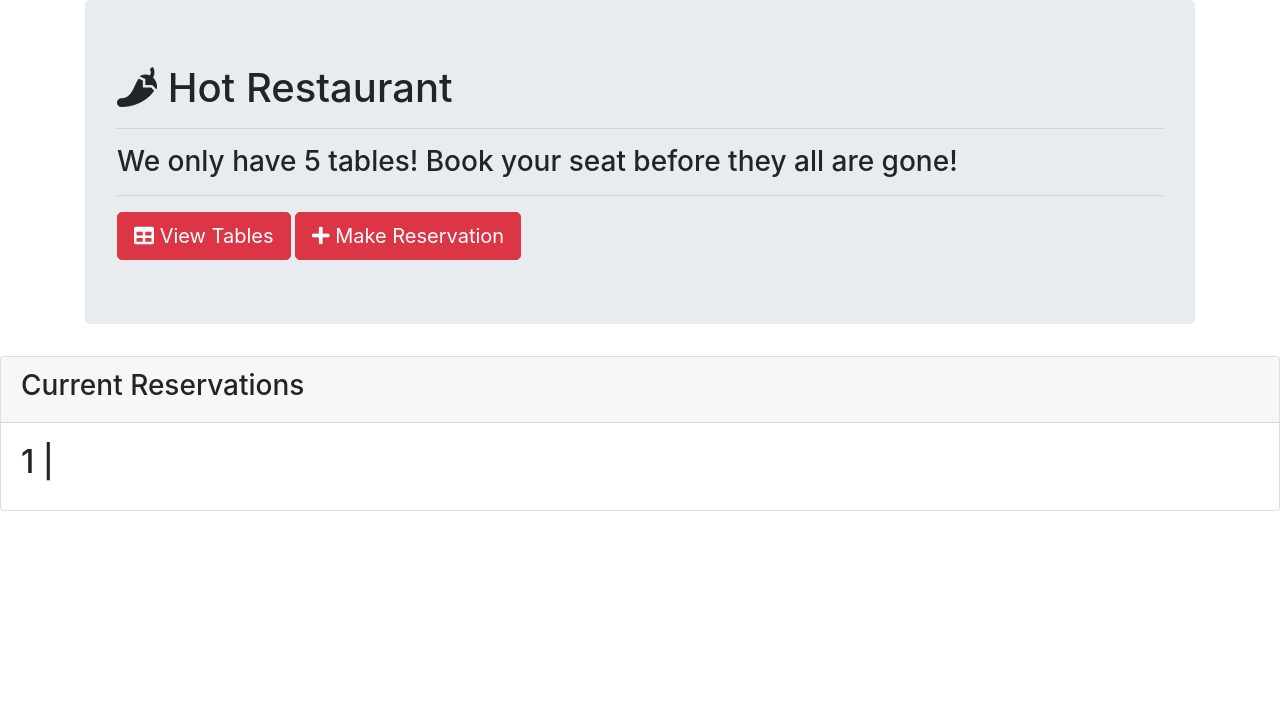
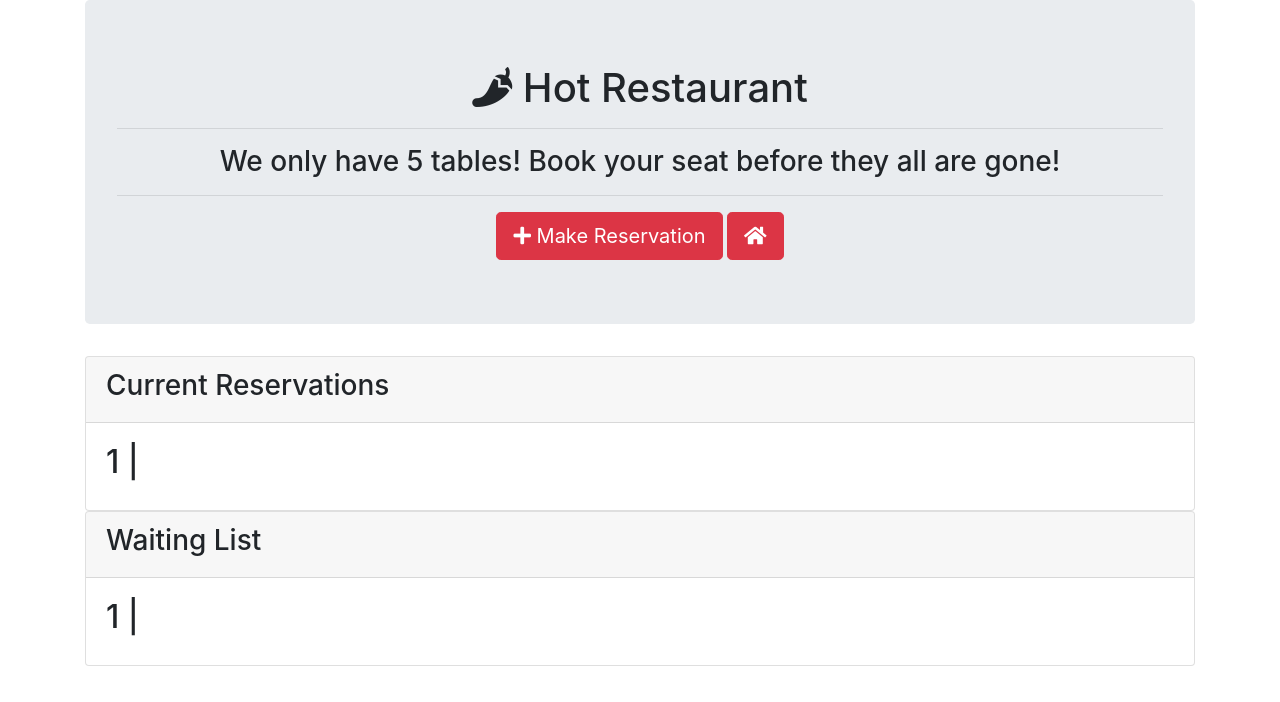
Before and after one commit to Boki23m/Hot-Restaurant, a plain HTML site: page view.html in a window 1280 px wide. Drawn offline with nearby package versions, Linux system fonts and the light colour scheme.

Commit message:
jumbotron and links fixed

```diff
--- a/view.html
+++ b/view.html
@@ -19,11 +19,12 @@
       <hr>
       <h3>We only have 5 tables! Book your seat before they all are gone!</h3>
       <hr>
-      <a href="/view"><button class="btn btn-danger btn-lg"><span class="fa fa-table"></span> View Tables</button></a>
-      <a href="/add"><button class="btn btn-danger btn-lg"><span class="fa fa-plus"></span> Make
+
+      <a href="/reserve"><button class="btn btn-danger btn-lg"><span class="fa fa-plus"></span> Make
           Reservation</button></a>
+      <a href="/"><button class="btn btn-danger btn-lg"><span class="fa fa-home"></span></button></a>
     </div>
-  </div>
+
     <div class="row">
 
       <div class="col-12">
@@ -40,6 +41,20 @@
 
           </div>
         </div>
+
+        <div class="card">
+          <div class="card-header">
+            <h3>Waiting List</h3>
+          </div>
+          <div class="card-body">
+            <h2>
+              <span class="label label-primary">1</span>
+              |
+            </h2>
+
+          </div>
+        </div>
+
       </div>
     </div>
   </div>
@@ -71,6 +86,12 @@
     });
   </script>
 
+  <style>
+    .jumbotron {
+      text-align: center
+    }
+  </style>
+
 </body>
 
 </html>
```
Also changed, not shown: index.html (+2 -6 lines), reserve.html (+17 -11 lines). Lines whose indentation alone changed are shown as unchanged.
